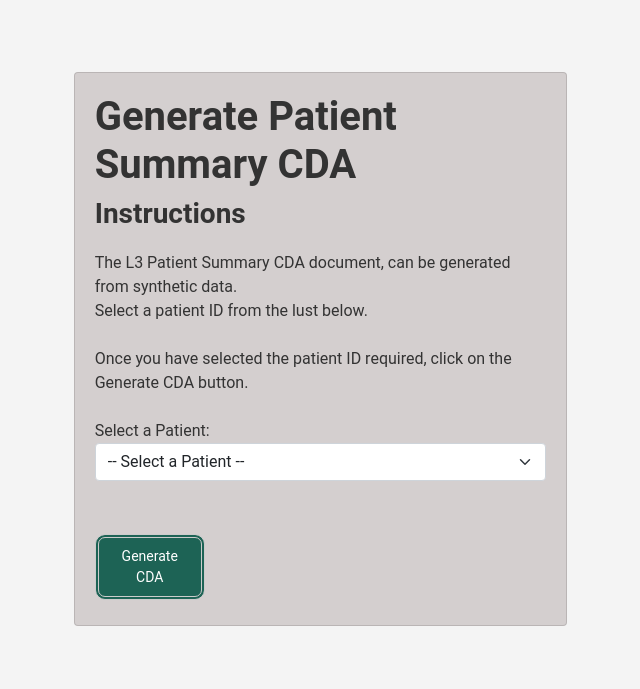
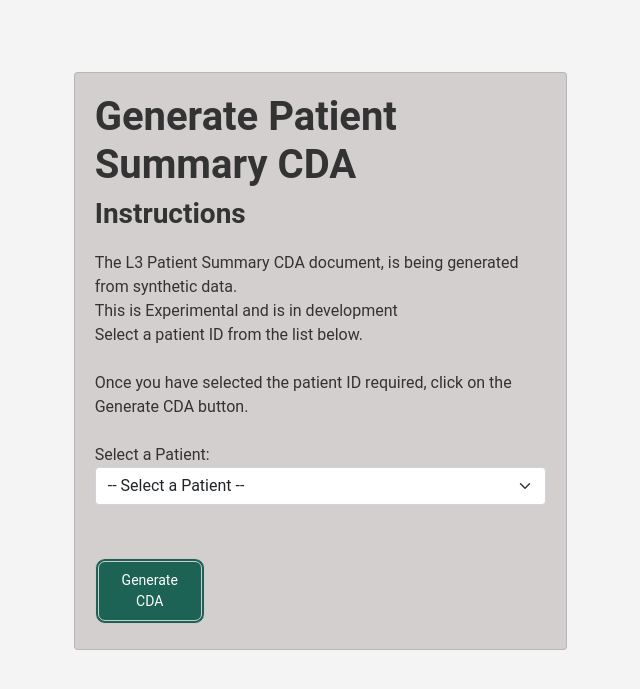
Before and after one commit to ddeveloper72/ps-cda-builder, a Flask app: template templates/index.html in a window 1280 px wide. Shown: the part 44-733 px from the top of the page, without its empty margins (258-898 px from the left). Run offline with Flask 3, Linux system fonts and the light colour scheme; the template is opened without the code that fills it, so the values that code supplies are empty; parts of the project's set-up code (start-up, migrations or seed data) failed here and were passed over.

Commit message:
Refactor index.html: Improve user instructions and form layout

```diff
--- a/templates/index.html
+++ b/templates/index.html
@@ -6,8 +6,9 @@
         <div class="card-body">
             <h1 class="card-title">Generate Patient Summary CDA</h1>
             <h3>Instructions</h3>
-            <p>The L3 Patient Summary CDA document, can be generated from synthetic data.</p>
-            <p>Select a patient ID from the lust below.</p>
+            <p>The L3 Patient Summary CDA document, is being generated from synthetic data.</p>
+            <p>This is Experimental and is in development</p>
+            <p>Select a patient ID from the list below.</p>
             <br>
             <p>Once you have selected the patient ID required, click on the Generate CDA button.</p>
             <br>
```
